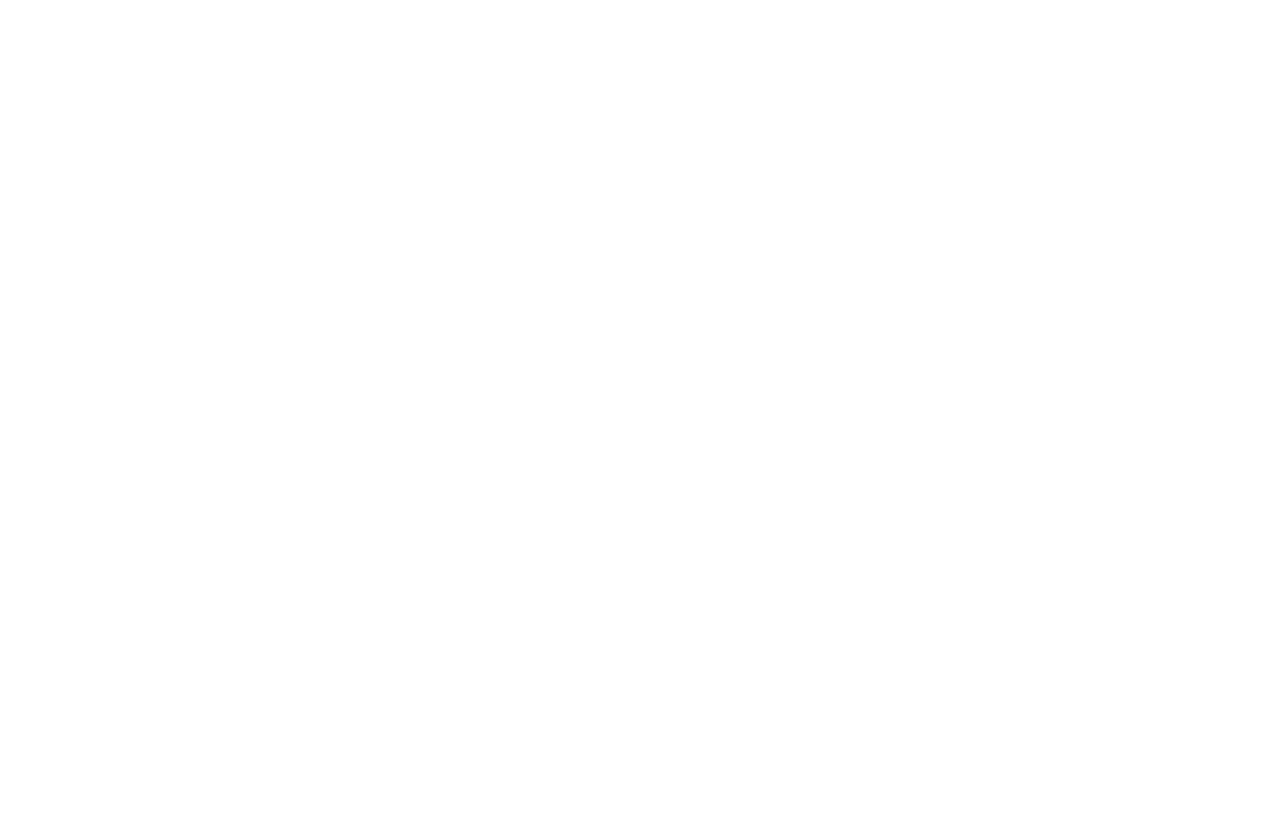
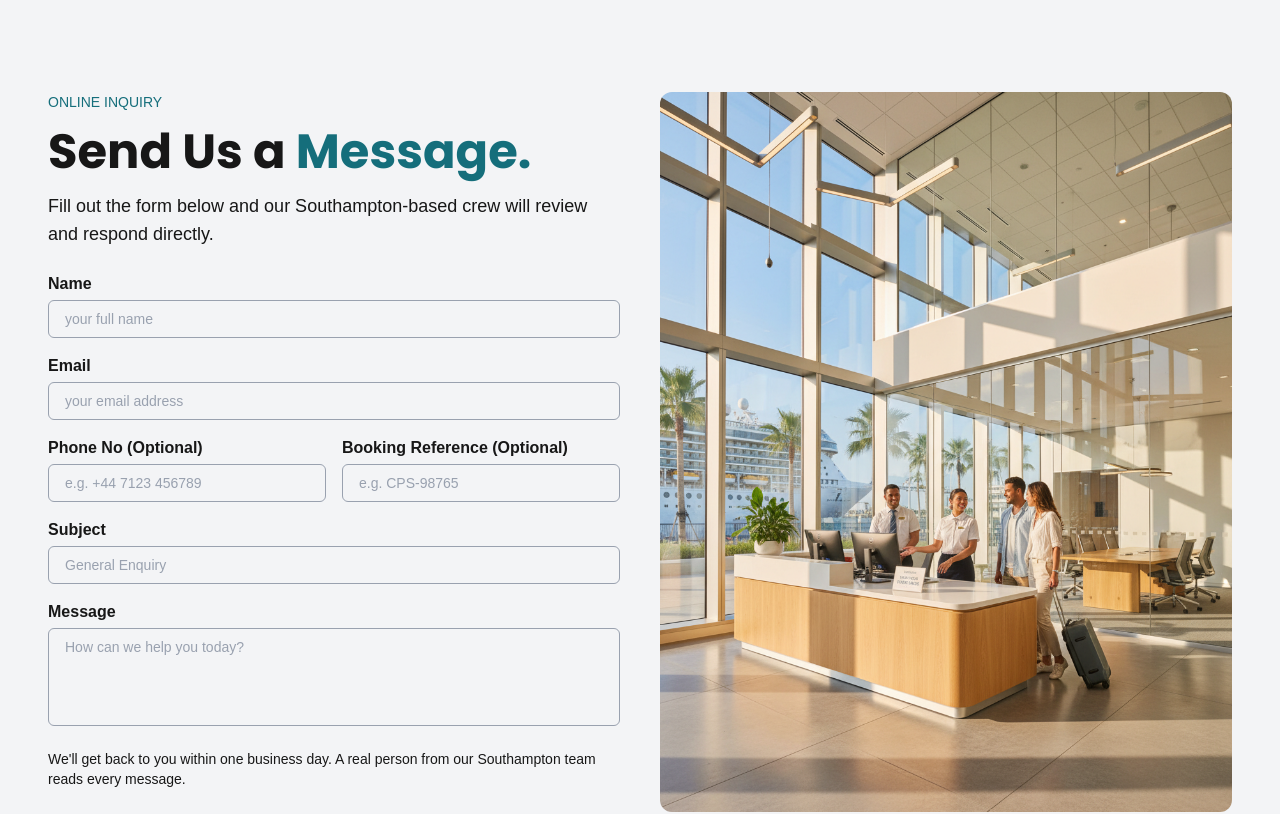
Before and after one commit to malik-abdurehman-14/cruise-parking, a Next.js app: page /contact-us in a window 1280 px wide. Before the commit this address had no page. Shown: the part 800-1614 px from the top of the page. Before the commit the page ends 800 px from the top, so only its background shows below. Built offline with nearby package versions, Linux system fonts and the light colour scheme.

Commit message:
Added Contact Page

```diff
--- /dev/null
+++ b/app/contact-us/page.jsx
@@ -0,0 +1,27 @@
+"use client";
+
+import Cta from "@/components/layout/Cta";
+import { Faqs } from "@/components/layout/Faqs";
+import Footer from "@/components/layout/Footer";
+import Navbar from "@/components/layout/Navbar";
+import ReuseableHero from "@/components/layout/ReuseableHero";
+import ContactForm from "@/sections/ContactForm";
+
+function page() {
+  return (
+    <>
+      <Navbar />
+      <ReuseableHero
+        img="/location-hero.png"
+        heading="Wherever You're Sailing or Flying From, We've Got You Covered."
+        text="Find your nearest secure parking location and book in seconds."
+      />
+      <ContactForm />
+      <Faqs />
+      <Cta />
+      <Footer />
+    </>
+  );
+}
+
+export default page;
--- /dev/null
+++ b/components/ui/Input.jsx
@@ -0,0 +1,57 @@
+import React from "react";
+import { cn } from "@/lib/utils";
+
+function Input({
+  type = "text",
+  placeholder = "",
+  value,
+  onChange,
+  name,
+  id,
+  variant = "default",
+  className,
+  ...props
+}) {
+  const variants = {
+    default: [
+      "border-gray-400",
+      "bg-transparent",
+      "text-black",
+      "placeholder:text-gray-400",
+      "focus:border-green focus:ring-1 focus:ring-green",
+    ],
+
+    dark: [
+      "border-gray-800",
+      "bg-[#2E343A]",
+      "text-white text-base",
+      "py-4",
+      "rounded-xl",
+      "placeholder:text-gray-400",
+      "focus:border-froozen focus:ring-1 focus:ring-froozen",
+    ],
+  };
+
+  return (
+    <input
+      type={type}
+      name={name}
+      id={id}
+      placeholder={placeholder}
+      value={value}
+      onChange={onChange}
+      className={cn(
+        "w-full rounded-md border",
+        "px-4 py-2",
+        "text-sm outline-none space-grotesk",
+        "placeholder:space-grotesk",
+        "transition-all",
+        variants[variant],
+        className,
+      )}
+      {...props}
+    />
+  );
+}
+
+export default Input;
--- /dev/null
+++ b/sections/ContactForm.jsx
@@ -0,0 +1,70 @@
+import React from "react";
+import Input from "@/components/ui/Input";
+
+function ContactForm() {
+  return (
+    <section className="w-full px-12 py-24 flex gap-10 bg-gray-100">
+      <div className="flex flex-col gap-4 w-[50%] h-auto">
+        <p className="text-sm text-green uppercase">online inquiry</p>
+        <p className="text-5xl font-extrabold poppins max-w-xl">
+          Send Us a <span className="text-green">Message.</span>
+        </p>
+        <p className="text-lg">
+          Fill out the form below and our Southampton-based crew will review and
+          respond directly.
+        </p>
+        <div className="w-full mt-2">
+          <p className="font-bold">Name</p>
+          <Input type="text" placeholder="your full name" className="mt-1" />
+        </div>
+        <div className="w-full">
+          <p className="font-bold">Email</p>
+          <Input
+            type="text"
+            placeholder="your email address"
+            className="mt-1"
+          />
+        </div>
+        <div className="flex items-center sm:gap-4 gap-3 w-full">
+          <div className="w-full">
+            <p className="font-bold">Phone No (Optional)</p>
+            <Input
+              type="text"
+              placeholder="e.g. +44 7123 456789"
+              className="mt-1"
+            />
+          </div>
+          <div className="w-full">
+            <p className="font-bold">Booking Reference (Optional)</p>
+            <Input type="text" placeholder="e.g. CPS-98765" className="mt-1" />
+          </div>
+        </div>
+        <div className="w-full">
+          <p className="font-bold">Subject</p>
+          <Input type="text" placeholder="General Enquiry" className="mt-1" />
+        </div>
+        <div className="w-full">
+          <p className="font-bold">Message</p>
+          <textarea
+            placeholder="How can we help you today?"
+            rows={4}
+            className="w-full mt-1 resize-none border px-4 py-2 text-sm rounded-md border-gray-400 bg-transparent text-black placeholder:text-gray-400 focus:border-green focus:ring-1 focus:ring-green"
+          />
+        </div>
+        <p className="text-sm">
+          We'll get back to you within one business day. A real person from our
+          Southampton team reads every message.
+        </p>
+      </div>
+      <div className="w-[50%] h-fit">
+        <img
+          className="rounded-xl h-[90vh] w-full object-cover"
+          src="/contact.png"
+          alt=""
+        />
+      </div>
+    </section>
+  );
+}
+
+export default ContactForm;
```
Also changed, not shown: app/blogs/page.jsx (added), public/contact.png (added).
